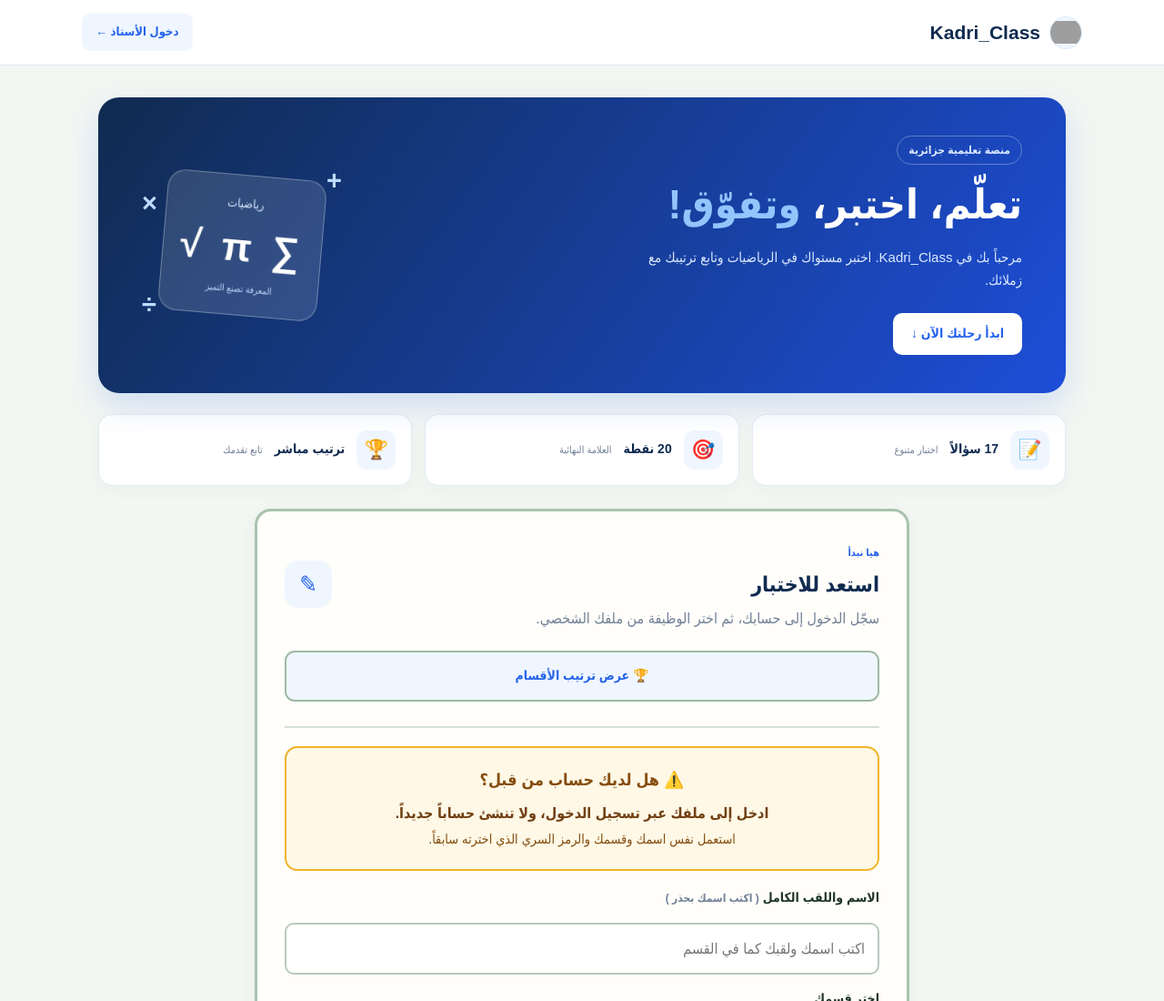
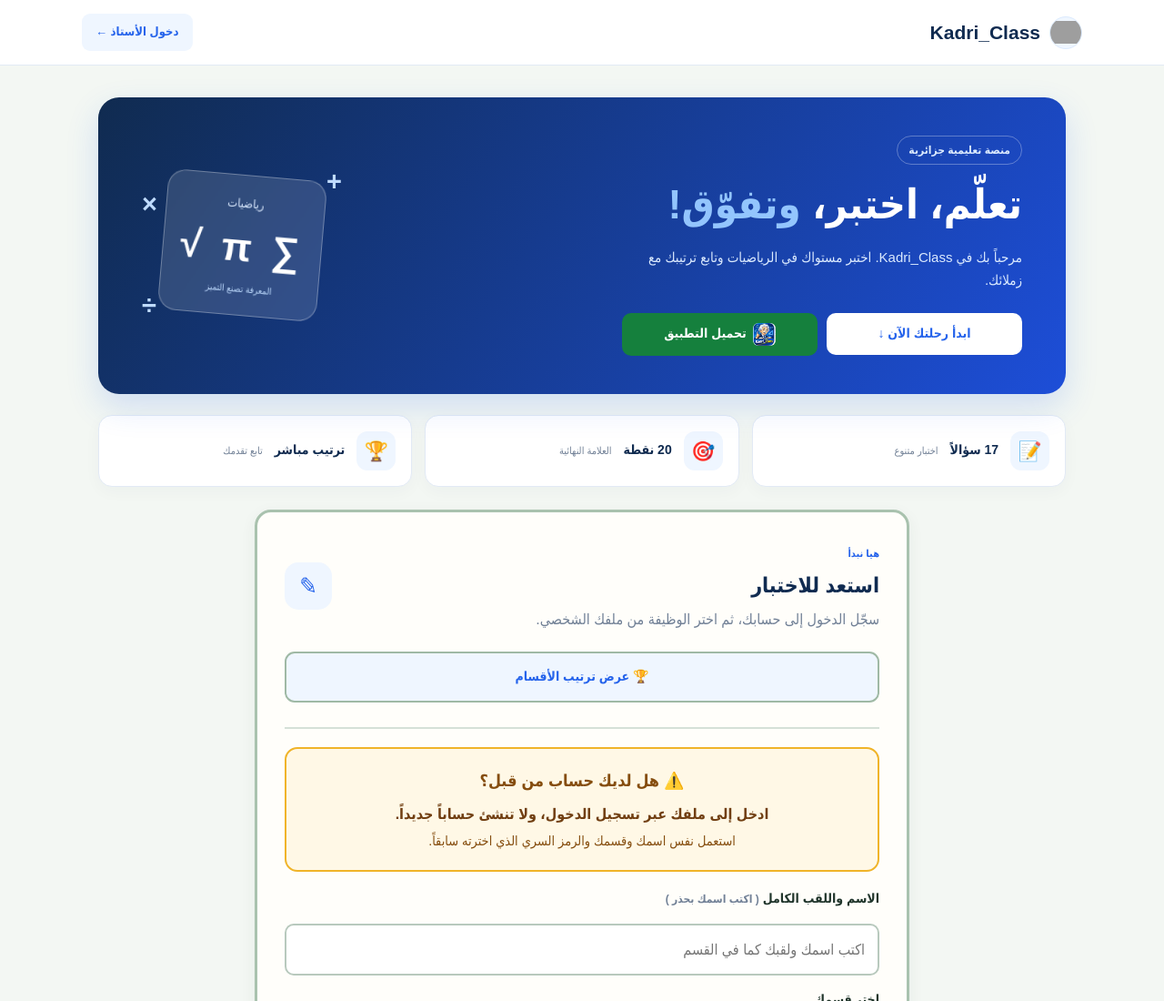
Before and after one commit to Kadri199/MyExam, a website with bundled scripts: page index.html in a window 1280 px wide. Shown: the top 1100 px of the page at 91% size. Built offline with nearby package versions, Linux system fonts and the light colour scheme; no server answers; grey boxes are pictures that could not be loaded.

Commit message:
Add Android app download beside student start button

```diff
--- a/index.html
+++ b/index.html
@@ -56,9 +56,15 @@
         اختبر مستواك في الرياضيات وتابع ترتيبك مع زملائك.
       </p>
 
-      <a href="#startCard" class="hero-button">
-        ابدأ رحلتك الآن ↓
-      </a>
+      <div class="hero-actions" style="display:flex;align-items:center;gap:10px;flex-wrap:nowrap;margin-top:18px;width:100%;">
+        <a href="#startCard" class="hero-button" style="flex:1;min-width:0;text-align:center;white-space:nowrap;margin:0;">
+          ابدأ رحلتك الآن ↓
+        </a>
+        <a href="https://github.com/Kadri199/MyExam/releases/download/android-apk-v1/app-debug.apk" class="hero-button app-download-button" download style="flex:1;min-width:0;display:flex;align-items:center;justify-content:center;gap:7px;text-align:center;white-space:nowrap;margin:0;background:#15803d;color:#fff;text-decoration:none;">
+          <img src="./app-icon.jpg" alt="" style="width:25px;height:25px;object-fit:cover;border-radius:6px;">
+          تحميل التطبيق
+        </a>
+      </div>
     </div>
 
     <div class="hero-decoration">
```
